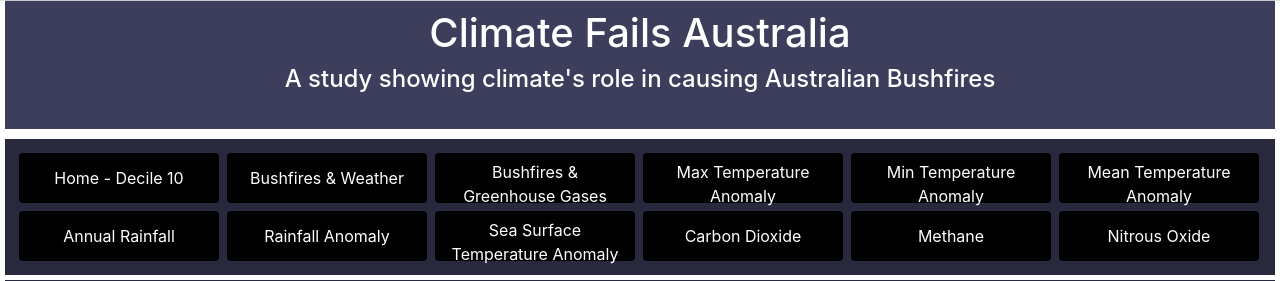
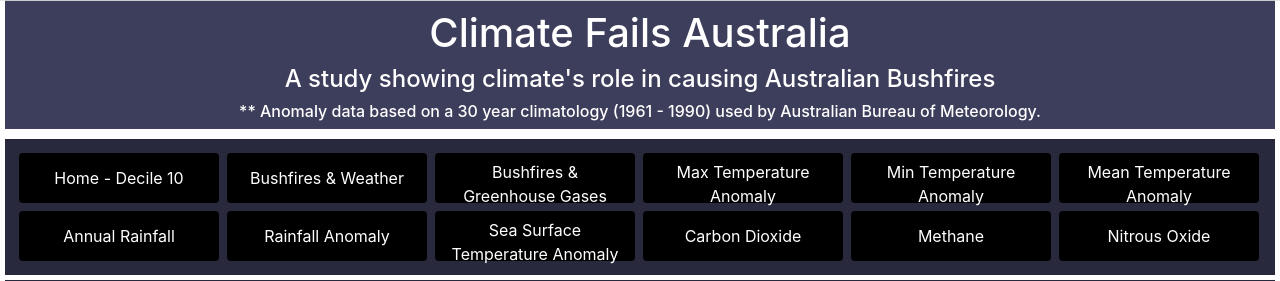
Before and after one commit to esharma3/project_australian_bushfires_webapp, a Flask app: page /climate-fails in a window 1280 px wide; the page is wider, and only the part inside the window is pictured. Shown: the part 56-337 px from the top of that part. Run offline with Flask 2, Linux system fonts and the light colour scheme; data that the repository does not hold is empty; some libraries are stand-ins or nearby versions.

Commit message:
added h6 for climatology note

```diff
--- a/templates/climate-fails.html
+++ b/templates/climate-fails.html
@@ -44,6 +44,7 @@
             <div class="col-md-12" id="climate_header">
                 <h1>Climate Fails Australia </h1>
                 <h4>A study showing climate's role in causing Australian Bushfires</h4>
+                <h6> ** Anomaly data based on a 30 year climatology (1961 - 1990) used by Australian Bureau of Meteorology. </h6>
             </div>
         </div>
 
```
